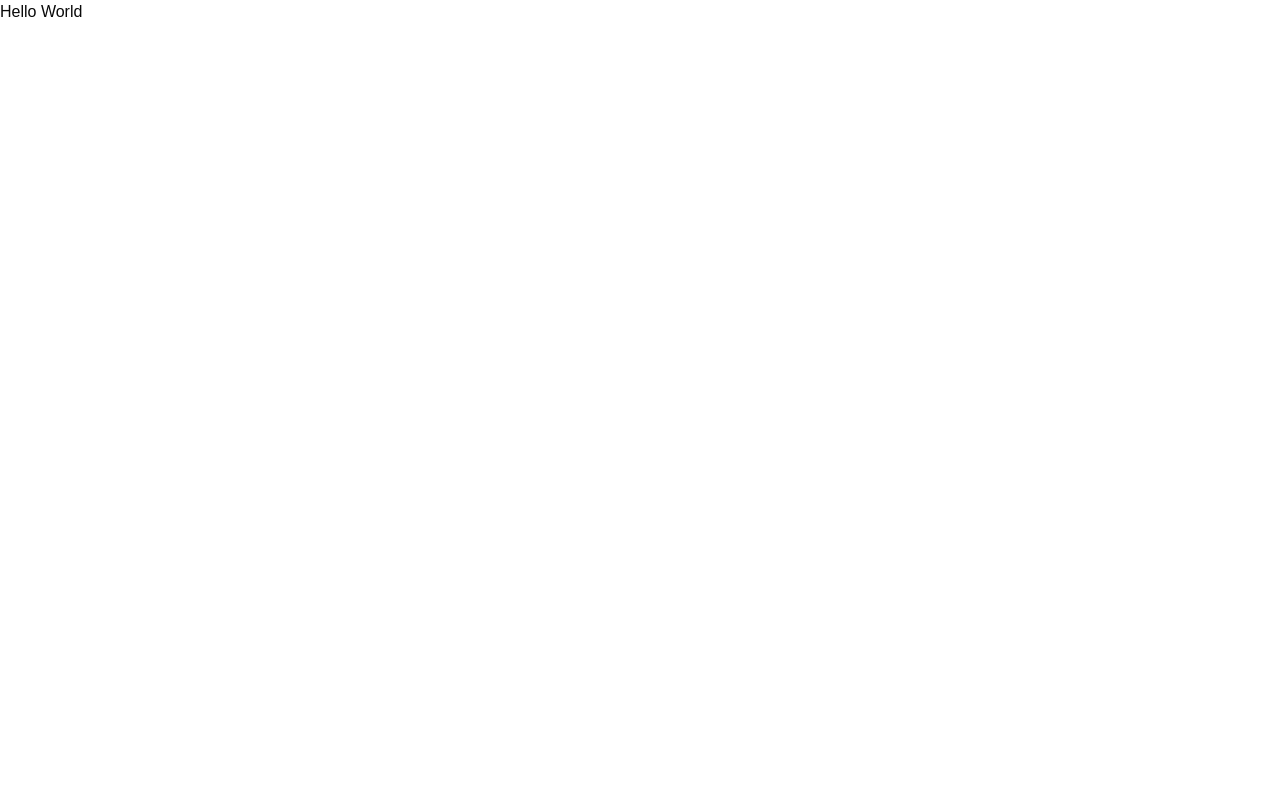
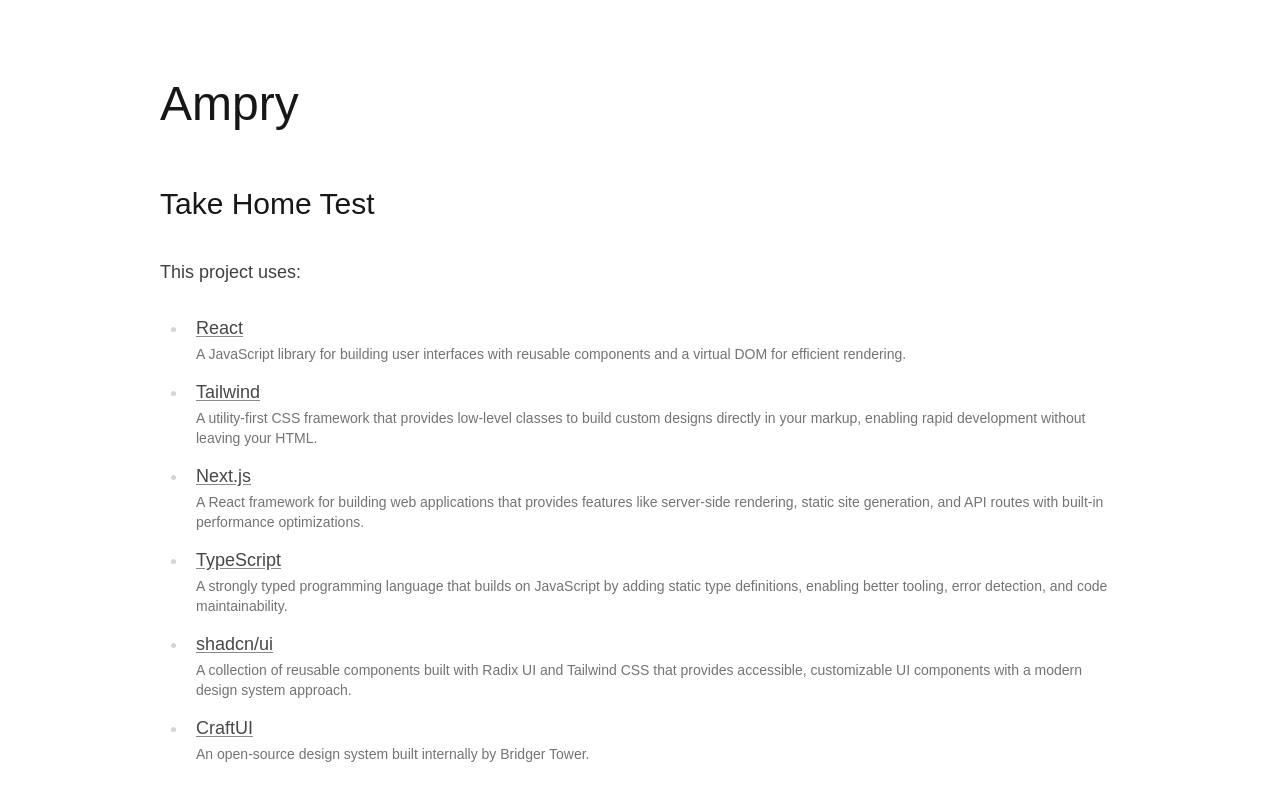
Before and after one commit to ampry/take-home, a Next.js app: page / in a window 1280 px wide. Shown: the top 800 px of the page. Built offline with nearby package versions, Linux system fonts and the light colour scheme.

Commit message:
feat: init homepaghe

```diff
--- a/app/page.tsx
+++ b/app/page.tsx
@@ -1,3 +1,65 @@
-export default function Home() {
-  return <div>Hello World</div>;
+import { Main, Section, Container, Box } from "@/components/craft";
+import Link from "next/link";
+
+export default function Page() {
+  return (
+    <Main>
+      <Section>
+        <Container>
+          <h1>Ampry</h1>
+          <h2>Take Home Test</h2>
+          <p>This project uses:</p>
+          <ul>
+            <li>
+              <Link href="https://react.dev" className="text-muted-foreground">
+                React
+              </Link>
+              <p className="text-sm text-muted-foreground">
+                A JavaScript library for building user interfaces with reusable
+                components and a virtual DOM for efficient rendering.
+              </p>
+            </li>
+            <li>
+              <Link href="https://tailwindcss.com">Tailwind</Link>
+              <p className="text-sm text-muted-foreground">
+                A utility-first CSS framework that provides low-level classes to
+                build custom designs directly in your markup, enabling rapid
+                development without leaving your HTML.
+              </p>
+            </li>
+            <li>
+              <Link href="https://nextjs.org">Next.js</Link>
+              <p className="text-sm text-muted-foreground">
+                A React framework for building web applications that provides
+                features like server-side rendering, static site generation, and
+                API routes with built-in performance optimizations.
+              </p>
+            </li>
+            <li>
+              <Link href="https://www.typescriptlang.org">TypeScript</Link>
+              <p className="text-sm text-muted-foreground">
+                A strongly typed programming language that builds on JavaScript
+                by adding static type definitions, enabling better tooling,
+                error detection, and code maintainability.
+              </p>
+            </li>
+            <li>
+              <Link href="https://ui.shadcn.com">shadcn/ui</Link>
+              <p className="text-sm text-muted-foreground">
+                A collection of reusable components built with Radix UI and
+                Tailwind CSS that provides accessible, customizable UI
+                components with a modern design system approach.
+              </p>
+            </li>
+            <li>
+              <Link href="https://github.com/brijr/craft">CraftUI</Link>
+              <p className="text-sm text-muted-foreground">
+                An open-source design system built internally by Bridger Tower.
+              </p>
+            </li>
+          </ul>
+        </Container>
+      </Section>
+    </Main>
+  );
 }
--- a/components/craft.tsx
+++ b/components/craft.tsx
@@ -1,18 +1,83 @@
-import * as React from "react";
+// craft-ds, v0.2.8
+// This is a design system for building responsive layouts in React
 
-// cn util
+import React from "react";
 import { type ClassValue, clsx } from "clsx";
 import { twMerge } from "tailwind-merge";
+
+// Utility function to merge class names using clsx and tailwind-merge
 
 export function cn(...inputs: ClassValue[]) {
   return twMerge(clsx(inputs));
 }
 
-// Layout Component
+// Types for component props
+
 type LayoutProps = {
   children: React.ReactNode;
   className?: string;
 };
+
+type MainProps = {
+  children: React.ReactNode;
+  className?: string;
+  id?: string;
+};
+
+type SectionProps = {
+  children: React.ReactNode;
+  className?: string;
+  id?: string;
+};
+
+type ContainerProps = {
+  children: React.ReactNode;
+  className?: string;
+  id?: string;
+};
+
+type ArticleProps = {
+  children?: React.ReactNode;
+  className?: string;
+  id?: string;
+  dangerouslySetInnerHTML?: { __html: string };
+};
+
+type BoxProps = {
+  children: React.ReactNode;
+  className?: string;
+  direction?:
+    | "row"
+    | "col"
+    | {
+        sm?: "row" | "col";
+        md?: "row" | "col";
+        lg?: "row" | "col";
+        xl?: "row" | "col";
+        "2xl"?: "row" | "col";
+      };
+  wrap?:
+    | boolean
+    | {
+        sm?: boolean;
+        md?: boolean;
+        lg?: boolean;
+        xl?: boolean;
+        "2xl"?: boolean;
+      };
+  gap?:
+    | number
+    | { sm?: number; md?: number; lg?: number; xl?: number; "2xl"?: number };
+  cols?:
+    | number
+    | { sm?: number; md?: number; lg?: number; xl?: number; "2xl"?: number };
+  rows?:
+    | number
+    | { sm?: number; md?: number; lg?: number; xl?: number; "2xl"?: number };
+};
+
+// Layout Component
+// This component sets up the basic HTML structure and applies global styles
 
 const Layout = ({ children, className }: LayoutProps) => {
   return (
@@ -27,29 +92,28 @@
 };
 
 // Main Component
-type MainProps = {
-  children: React.ReactNode;
-  className?: string;
-  id?: string;
-};
+// This component is used for the main content area of the page
 
 const Main = ({ children, className, id }: MainProps) => {
   return (
     <main
       className={cn(
+        // `Main` Specific Styles
+        "max-w-none prose-p:m-0",
         // General Prose
-        "prose prose-neutral prose:font-sans dark:prose-invert max-w-none",
+        "prose prose-neutral prose:font-sans dark:prose-invert xl:prose-lg",
         // Prose Headings
-        "prose-h1:text-foreground prose-h2:text-foreground prose-h1:mt-0 sm:prose-h1:mt-0 prose-h2:mt-0 sm:prose-h2:mt-0 prose-headings:font-semibold sm:prose-headings:mt-12 prose-headings:mt-8 prose-headings:mb-2 prose-headings:text-lg prose-headings:text-primary",
-        // Prose Paragraphs
-        "prose-p:mb-0",
+        "prose-headings:font-normal",
         // Prose Strong
         "prose-strong:font-semibold",
         // Inline Links
-        "prose-a:border-b prose-a:no-underline prose-a:transition-all prose-a:text-muted-foreground hover:prose-a:text-primary",
+        "prose-a:underline prose-a:decoration-primary/50 prose-a:underline-offset-2 prose-a:text-foreground/75 prose-a:transition-all",
+        // Inline Link Hover
+        "hover:prose-a:decoration-primary hover:prose-a:text-foreground",
         // Blockquotes
         "prose-blockquote:not-italic",
-        "sm:pb-24 pb-12 container max-w-2xl",
+        // Pre and Code Blocks
+        "prose-pre:border prose-pre:bg-muted/25 prose-pre:text-foreground",
         className
       )}
       id={id}
@@ -60,11 +124,7 @@
 };
 
 // Section Component
-type SectionProps = {
-  children: React.ReactNode;
-  className?: string;
-  id?: string;
-};
+// This component is used for defining sections within the page
 
 const Section = ({ children, className, id }: SectionProps) => {
   return (
@@ -75,11 +135,7 @@
 };
 
 // Container Component
-type ContainerProps = {
-  children: React.ReactNode;
-  className?: string;
-  id?: string;
-};
+// This component is used for containing content with a maximum width and padding
 
 const Container = ({ children, className, id }: ContainerProps) => {
   return (
@@ -90,24 +146,34 @@
 };
 
 // Article Component
-type ArticleProps = {
-  children: React.ReactNode;
-  className?: string;
-  id?: string;
-};
+// This component is used for rendering articles with optional dangerouslySetInnerHTML
 
-const Article = ({ children, className, id }: ArticleProps) => {
+const Article = ({
+  children,
+  className,
+  id,
+  dangerouslySetInnerHTML,
+}: ArticleProps) => {
   return (
     <article
+      dangerouslySetInnerHTML={dangerouslySetInnerHTML}
       className={cn(
         // General Prose
         "prose prose-neutral prose:font-sans dark:prose-invert xl:prose-lg",
         // Prose Headings
         "prose-headings:font-normal",
+        // Prose Paragraphs
+        "prose-p:mb-0",
+        // Prose Strong
+        "prose-strong:font-semibold",
         // Inline Links
-        "prose-a:underline prose-a:underline-offset-2 prose-a:decoration-primary hover:prose-a:opacity-80 prose-a:transition-all hover:prose-a:underline-offset-4 prose-a:text-primary",
+        "prose-a:underline prose-a:decoration-primary/50 prose-a:underline-offset-2 prose-a:text-foreground/75 prose-a:transition-all",
+        // Inline Link Hover
+        "hover:prose-a:decoration-primary hover:prose-a:text-foreground",
         // Blockquotes
         "prose-blockquote:not-italic",
+        // Pre and Code Blocks
+        "prose-pre:border prose-pre:bg-muted/25",
         className
       )}
       id={id}
@@ -117,4 +183,173 @@
   );
 };
 
-export { Layout, Main, Section, Container, Article };
+const Box = ({
+  children,
+  className,
+  direction = "row",
+  wrap = false,
+  gap = 0,
+  cols,
+  rows,
+}: BoxProps) => {
+  const directionClasses = {
+    row: "flex-row",
+    col: "flex-col",
+  };
+
+  const wrapClasses = wrap ? "flex-wrap" : "flex-nowrap";
+
+  const gapClasses = {
+    0: "gap-0",
+    1: "gap-1",
+    2: "gap-2",
+    3: "gap-3",
+    4: "gap-4",
+    5: "gap-5",
+    6: "gap-6",
+    8: "gap-8",
+    10: "gap-10",
+    12: "gap-12",
+  };
+
+  const colsClasses = {
+    1: "grid-cols-1",
+    2: "grid-cols-2",
+    3: "grid-cols-3",
+    4: "grid-cols-4",
+    5: "grid-cols-5",
+    6: "grid-cols-6",
+    7: "grid-cols-7",
+    8: "grid-cols-8",
+    9: "grid-cols-9",
+    10: "grid-cols-10",
+    11: "grid-cols-11",
+    12: "grid-cols-12",
+  };
+
+  const getResponsiveClasses = (
+    prop: any,
+    classMap: Record<string | number, string>
+  ) => {
+    if (typeof prop === "object") {
+      return Object.entries(prop)
+        .map(([breakpoint, value]) => {
+          const prefix = breakpoint === "sm" ? "" : `${breakpoint}:`;
+          return `${prefix}${classMap[value as keyof typeof classMap] || ""}`;
+        })
+        .join(" ");
+    }
+    return classMap[prop as keyof typeof classMap] || "";
+  };
+
+  const stackClasses = cn(
+    cols || rows ? "grid" : "flex",
+    getResponsiveClasses(direction, directionClasses),
+    typeof wrap === "boolean"
+      ? wrapClasses
+      : getResponsiveClasses(wrap, { true: "flex-wrap", false: "flex-nowrap" }),
+    getResponsiveClasses(gap, gapClasses),
+    cols && getResponsiveClasses(cols, colsClasses),
+    rows && getResponsiveClasses(rows, colsClasses), // Assuming rows use the same classes as cols
+    className
+  );
+
+  return <div className={stackClasses}>{children}</div>;
+};
+
+// Exporting all components for use in other parts of the application
+
+export { Layout, Main, Section, Container, Article, Box };
+
+// Instructions for AI
+
+// How to use craft-ds:
+// 1. Import the components you need in your React components:
+//    import { Layout, Main, Section, Container, Article, Box } from "@/components/craft";
+
+// 2. Use the components to build your layout:
+//    export default function Page() {
+//      return (
+//        <Main>
+//          <Section>
+//            <Container>
+//              <h1>Heading</h1>
+//              <p>Content</p>
+//            </Container>
+//          </Section>
+//        </Main>
+//      );
+//    }
+
+// 3. Customize the components using the className prop:
+//    <Container className="custom-container">
+//      {/* Your content here */}
+//    </Container>
+
+// 4. Use the Box component for flexible layouts:
+//    <Box direction="row" wrap={true} gap={4}>
+//      <div>Item 1</div>
+//      <div>Item 2</div>
+//    </Box>
+
+//    <Box cols={3} gap={4}>
+//      <div>Item 1</div>
+//      <div>Item 2</div>
+//      <div>Item 3</div>
+//    </Box>
+
+// Component Usage Examples:
+
+// Layout
+// <Layout className="custom-class">{/* content here */}</Layout>
+
+// Main
+// <Main className="custom-class" id="main-content">
+//   {/* main content here */}
+// </Main>
+
+// Section
+// <Section className="custom-section" id="unique-section">
+//   {/* section content here */}
+// </Section>
+
+// Container
+// <Container className="custom-container" id="container-id">
+//   {/* contained content here */}
+// </Container>
+
+// Article
+// <Article className="custom-article" id="article-id">
+//   {/* article content here */}
+// </Article>
+
+// Box (Flex mode)
+// <Box
+//   direction={{ sm: "col", md: "row" }}
+//   wrap={true}
+//   gap={{ sm: 2, md: 4 }}
+//   className="justify-between items-center"
+// >
+//   <div>Item 1</div>
+//   <div>Item 2</div>
+// </Box>
+
+// Box (Grid mode)
+// <Box
+//   cols={{ sm: 1, md: 2, lg: 3 }}
+//   gap={{ sm: 2, md: 4 }}
+//   className="justify-items-center items-start"
+// >
+//   <div>Item 1</div>
+//   <div>Item 2</div>
+//   <div>Item 3</div>
+// </Box>
+
+// Additional notes for AI:
+// 1. The Box component is versatile and can be used for both flex and grid layouts.
+// 2. Use the 'direction' prop for flex layouts and 'cols' or 'rows' props for grid layouts.
+// 3. All components support responsive design through Tailwind classes.
+// 4. The cn() function is used to merge Tailwind classes efficiently.
+// 5. Remember to use appropriate semantic HTML structure with these components.
+// 6. These components are designed to work with Tailwind CSS, ensure it's properly set up in the project.
+// 7. For typography styles, refer to the Main and Article components which use Tailwind's typography plugin.
--- a/package.json
+++ b/package.json
@@ -10,12 +10,14 @@
   },
   "dependencies": {
     "@radix-ui/react-slot": "^1.1.0",
+    "@tailwindcss/typography": "^0.5.15",
     "class-variance-authority": "^0.7.0",
     "clsx": "^2.1.1",
     "lucide-react": "^0.454.0",
     "next": "14.2.15",
     "react": "^18",
     "react-dom": "^18",
+    "react-wrap-balancer": "^1.1.1",
     "tailwind-merge": "^2.5.4",
     "tailwindcss-animate": "^1.0.7"
   },
--- a/tailwind.config.ts
+++ b/tailwind.config.ts
@@ -58,6 +58,6 @@
       },
     },
   },
-  plugins: [require("tailwindcss-animate")],
+  plugins: [require("tailwindcss-animate"), require("tailwindcss-animate"), require("@tailwindcss/typography")],
 };
 export default config;
```
Also changed, not shown: 1 other file (tests, documents, lock files or other folders).
